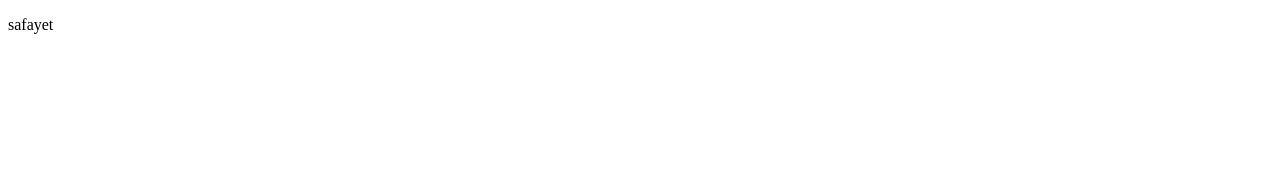
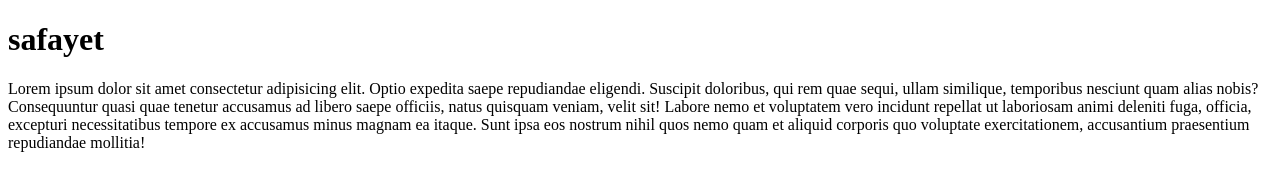
Before and after one commit to safayetsalehin/frist-project, a plain HTML site: page index.html in a window 1280 px wide. Drawn offline with Linux system fonts and the light colour scheme.

Commit message:
H1'Ptag-added

```diff
--- a/index.html
+++ b/index.html
@@ -6,6 +6,7 @@
     <title>Document</title>
 </head>
 <body>
-  <p> safayet</p>
+    <h1>safayet</h1>
+  <p> Lorem ipsum dolor sit amet consectetur adipisicing elit. Optio expedita saepe repudiandae eligendi. Suscipit doloribus, qui rem quae sequi, ullam similique, temporibus nesciunt quam alias nobis? Consequuntur quasi quae tenetur accusamus ad libero saepe officiis, natus quisquam veniam, velit sit! Labore nemo et voluptatem vero incidunt repellat ut laboriosam animi deleniti fuga, officia, excepturi necessitatibus tempore ex accusamus minus magnam ea itaque. Sunt ipsa eos nostrum nihil quos nemo quam et aliquid corporis quo voluptate exercitationem, accusantium praesentium repudiandae mollitia!</p>
 </body>
 </html>
```
